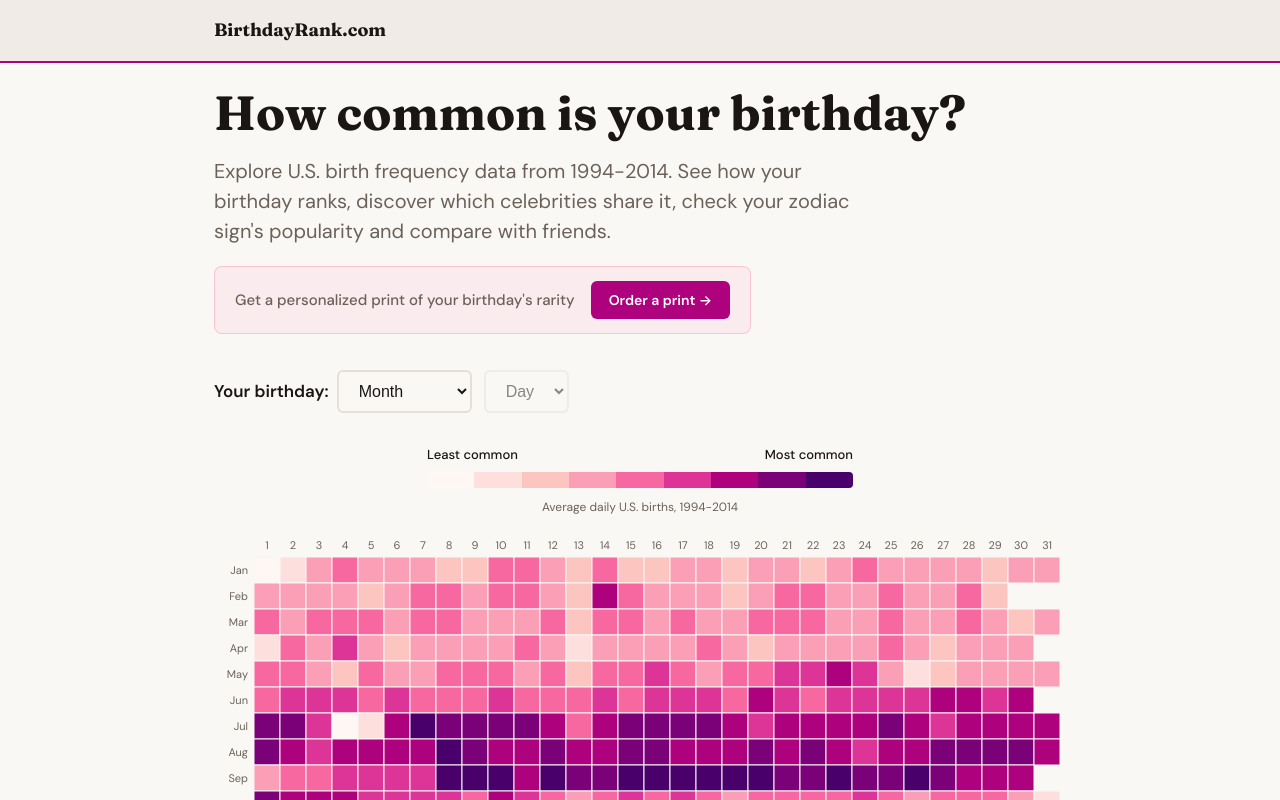
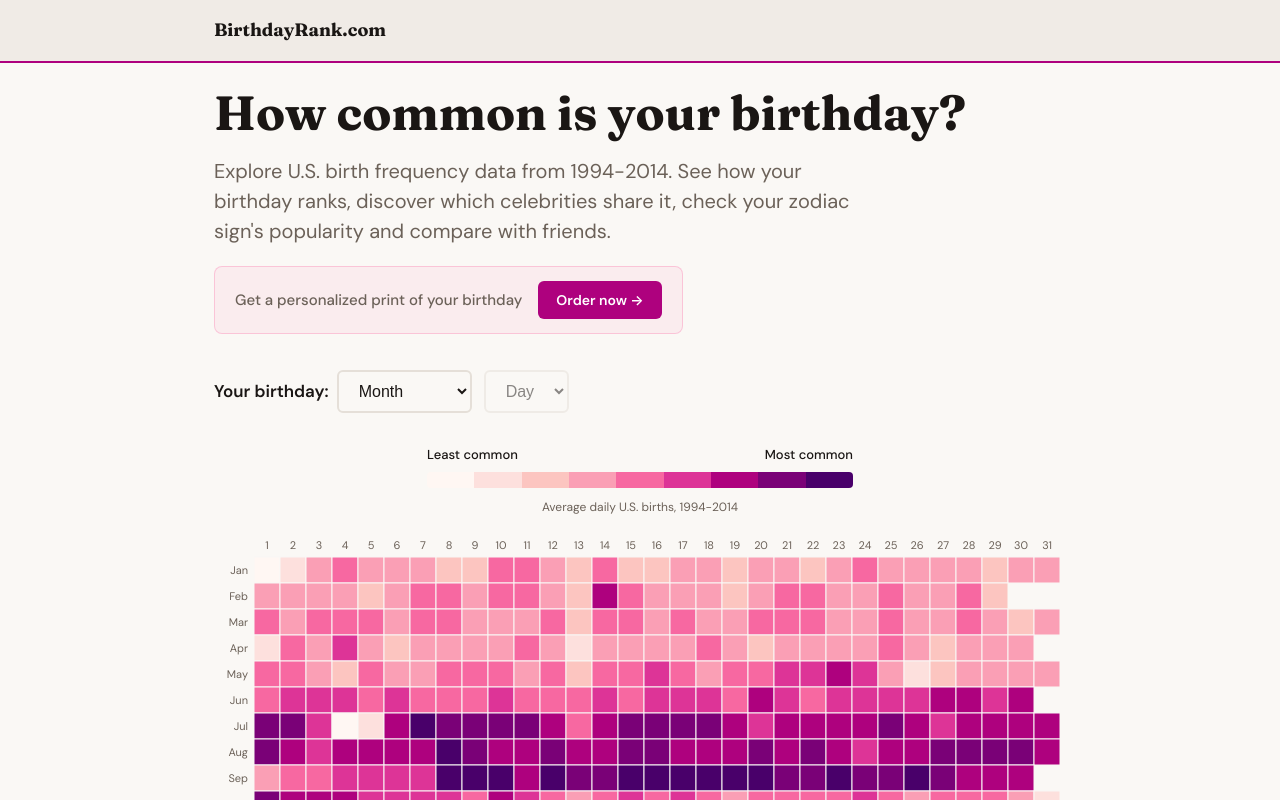
Before and after one commit to stiles/birthdays, a SvelteKit app: page / in a window 1280 px wide. Shown: the top 800 px of the page. Built offline with nearby package versions, Linux system fonts and the light colour scheme.

Commit message:
get it now

```diff
--- a/src/lib/components/BirthdayPicker.svelte
+++ b/src/lib/components/BirthdayPicker.svelte
@@ -205,7 +205,7 @@
 
 		<div class="print-cta">
 			<div class="print-cta-text">
-				<strong>Love this?</strong> Get a personalized print of your birthday's rarity — ready to frame.
+				<strong>Love this?</strong> Get a personalized print of your birthday — ready to frame.
 			</div>
 			<a href={ETSY_URL} class="print-cta-btn" target="_blank" rel="noopener noreferrer">
 				Order a print →
--- a/src/routes/+page.svelte
+++ b/src/routes/+page.svelte
@@ -127,9 +127,9 @@
 			Explore U.S. birth frequency data from 1994-2014. See how your birthday ranks, discover which celebrities share it, check your zodiac sign's popularity and compare with friends.
 		</p>
 		<div class="header-cta">
-			<span class="header-cta-text">Get a personalized print of your birthday's rarity</span>
+			<span class="header-cta-text">Get a personalized print of your birthday</span>
 			<a href={ETSY_URL} class="header-cta-btn" target="_blank" rel="noopener noreferrer">
-				Order a print →
+				Order now →
 			</a>
 		</div>
 	</header>
```
